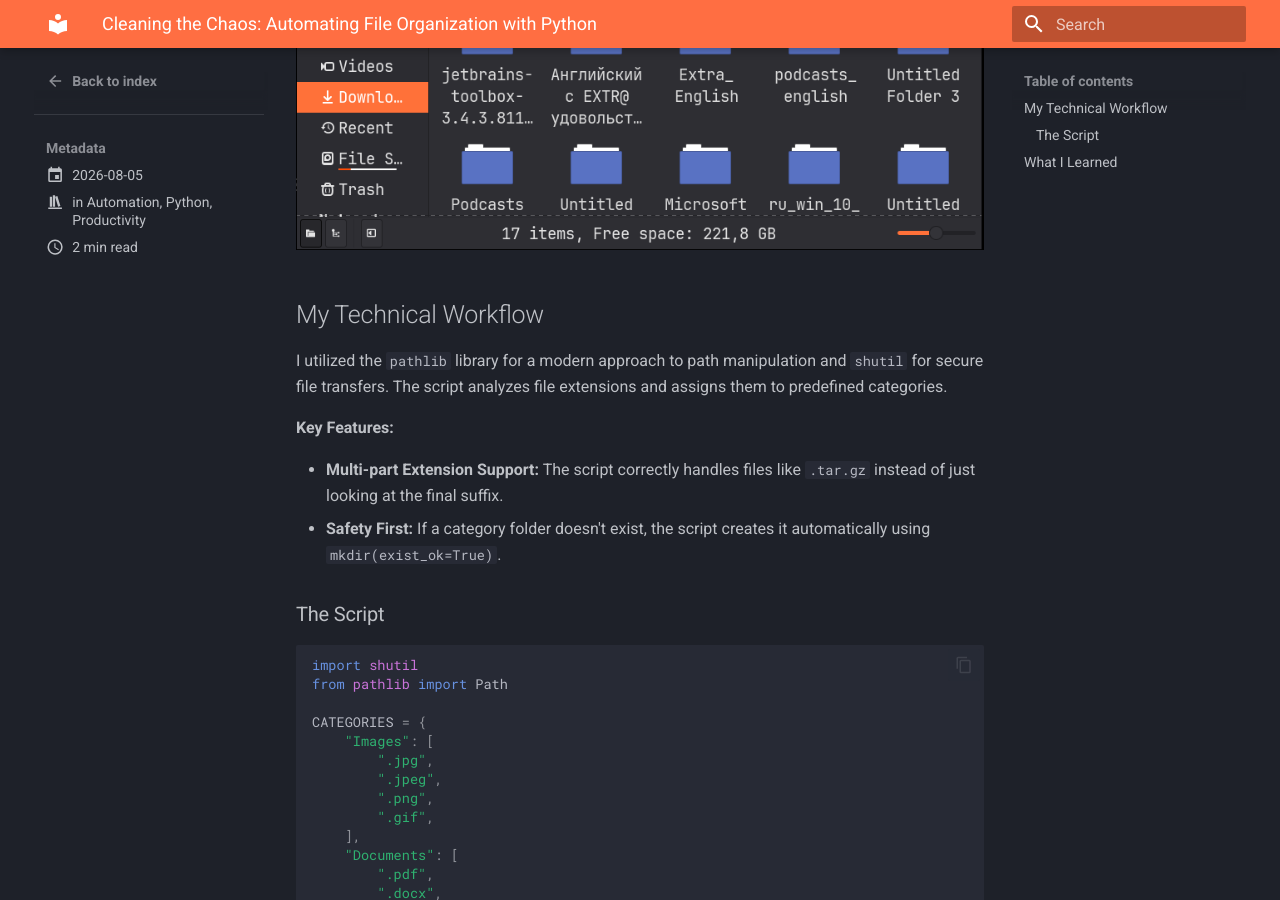
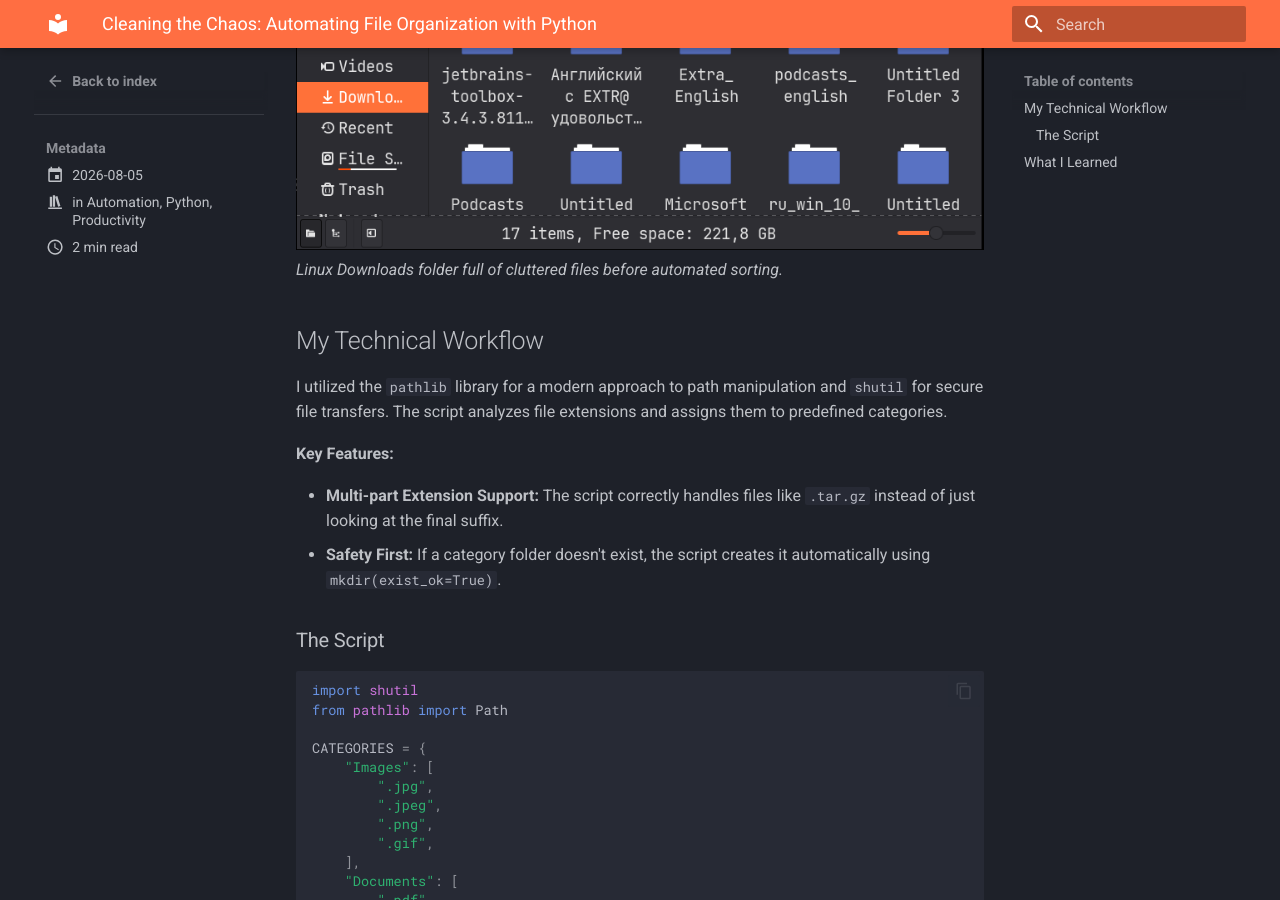
Before and after one commit to vvsparrow/sparrowlab.dev, an MkDocs documentation site: the page built from docs/blog/posts/file-sorter.md, in a window 1280 px wide and 900 px high, scrolled down 811 px. Built offline with MkDocs 1.6.1 and Material for MkDocs 9.7.7, drawn with Linux system fonts in a browser that asks for light colours.

Commit message:
docs(blog): add caption to file-sorter image

```diff
--- a/docs/blog/posts/file-sorter.md
+++ b/docs/blog/posts/file-sorter.md
@@ -25,6 +25,7 @@ Python journey.*
 
 ![Linux Downloads folder full of cluttered files before automated
 sorting](../../assets/file-sorter.png)
+*Linux Downloads folder full of cluttered files before automated sorting.*
 
 ## My Technical Workflow
 
```
